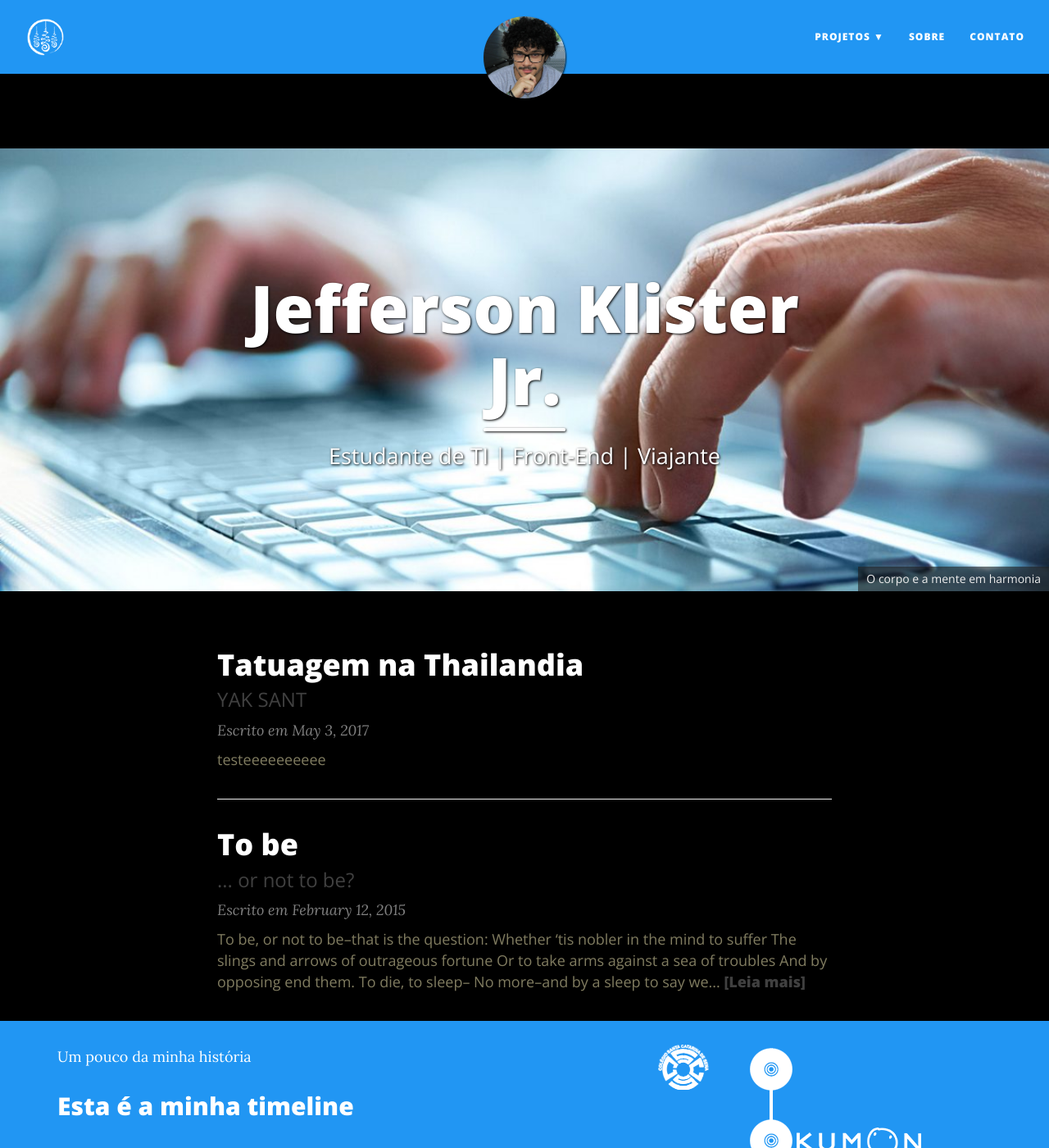
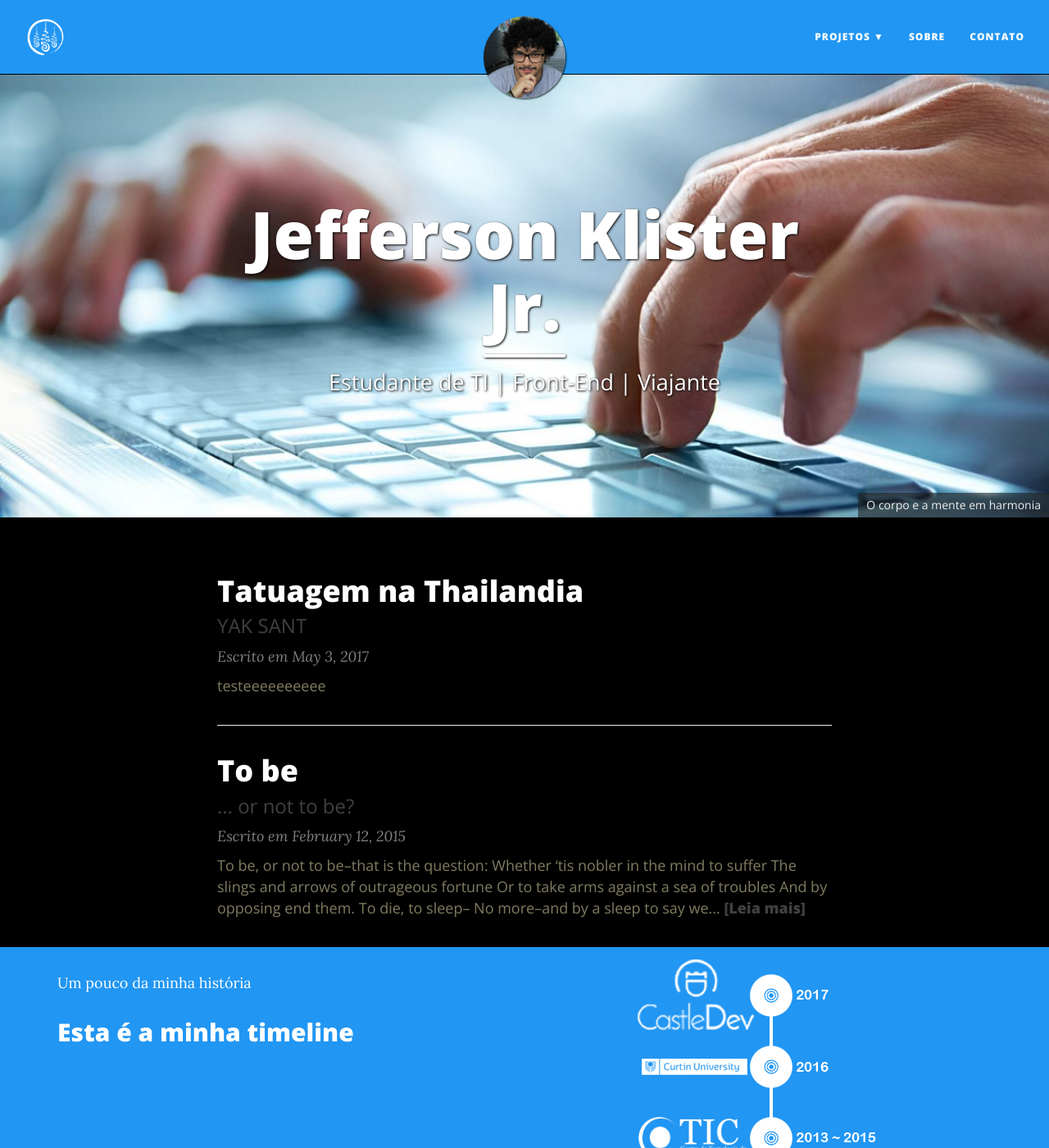
Before and after one commit to jeffklister/jeffklister.github.io, a Jekyll site: the page built from index.html, in a window 1280 px wide and 1400 px high. Shown: the whole window at 82% size. Built offline with Jekyll 4.4.1, drawn with Linux system fonts in a browser that asks for light colours; nearby versions of some CDN libraries; the list of posts is cut into pages by our own code.

Commit message:
bug barra top corrigido

```diff
--- a/css/estilo.css
+++ b/css/estilo.css
@@ -37,10 +37,6 @@
     color: #fff;
 }
 
-navbar-fixed-bottom, .navbar-fixed-top {
-    position: static;
-}
-
 body {
     background: #000;
     color: white;
```
Also changed, not shown: img/timeline.png, 2 other files.
